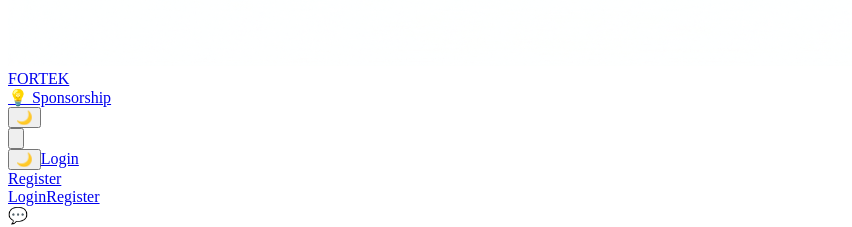
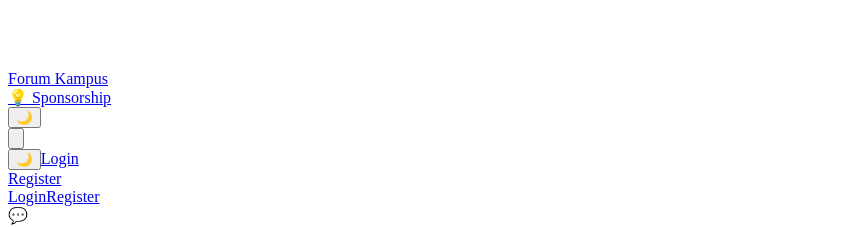
Before and after one commit to Zulkifli1409/forum-chat-frontend, a React (Create React App) app: page /login in a window 1280 px wide. Shown: the part 966-1193 px from the top of the page, without its empty margins (0-852 px from the left). Built offline with nearby package versions, Linux system fonts and the light colour scheme; no server answers.

Commit message:
update branding from FORTEK to Forum Kampus

```diff
--- a/src/components/Navbar.jsx
+++ b/src/components/Navbar.jsx
@@ -112,7 +112,7 @@ export default function Navbar() {
                   />
                 </div>
                 <span className="text-xl font-bold bg-gradient-to-r from-blue-600 to-purple-600 bg-clip-text text-transparent">
-                  FORTEK
+                  Forum Kampus
                 </span>
               </Link>
             </div>
--- a/src/index.js
+++ b/src/index.js
@@ -103,7 +103,7 @@ class ConsoleSecurityGuard {
     `;
 
         console.log(`%c${banner}`, 'color: #667eea; font-family: monospace; font-size: 12px;');
-        console.log(createGradientText("🚀 FORTEK SECURITY SYSTEM ACTIVATED", "gradient"), styles.title);
+        console.log(createGradientText("🚀 Forum Kampus SECURITY SYSTEM ACTIVATED", "gradient"), styles.title);
         console.log("%c✨ Selamat datang di sistem yang aman!", styles.subtitle);
         console.log("%c🔒 Console Security Guard: AKTIF", styles.success);
 
@@ -323,7 +323,7 @@ if (!securityGuard.isDevMode) {
     // Clear console periodically in production
     setInterval(() => {
         console.clear();
-        console.log("%c🛡️ FORTEK - Console Cleared for Security", styles.success);
+        console.log("%c🛡️ Forum Kampus - Console Cleared for Security", styles.success);
     }, 60000); // Every minute
 }
 
@@ -339,5 +339,5 @@ root.render(
 setTimeout(() => {
     console.log("%c🎉 Aplikasi berhasil dimuat dengan aman!", styles.success);
     console.log("%c🔐 Semua sistem keamanan aktif", styles.info);
-    console.log("%c💪 FORTEK - Powered by Advanced Security", styles.subtitle);
+    console.log("%c💪 Forum Kampus - Powered by Advanced Security", styles.subtitle);
 }, 4000);
```
